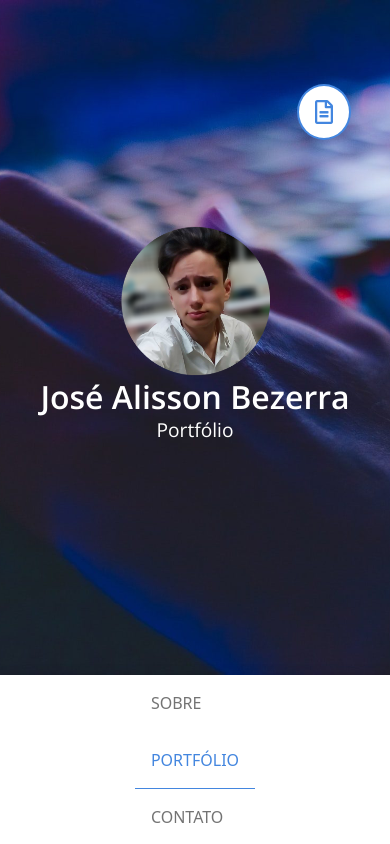
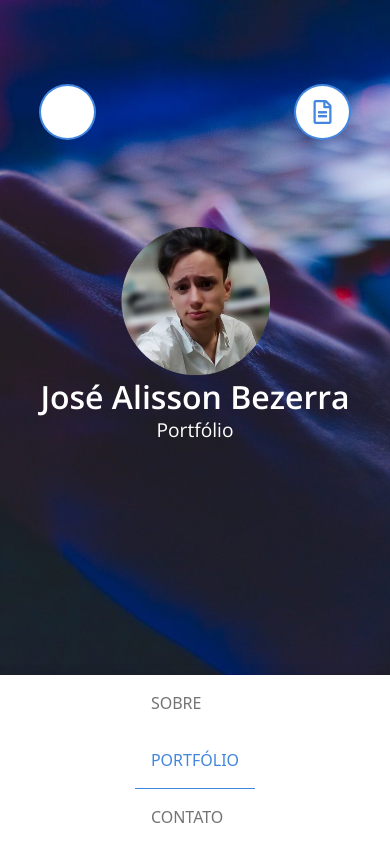
Before and after one commit to joseAllisson/portfolio-react, a React (Create React App) app in the folder frontend/: page / in a window 390 px wide. Shown: the top 844 px of the page. Built offline with nearby package versions, Linux system fonts and the light colour scheme.

Commit message:
Adicionado botão de rolagem

```diff
--- a/frontend/src/components/Header/index.js
+++ b/frontend/src/components/Header/index.js
@@ -13,9 +13,13 @@ function Header() {
     return (
         <header>
             <section className="header d-flex justify-content-center align-items-center">
-                <Link to="/cv" target="_blank" className="btn btn-docs" title="Currículo PDF">
-                    <i class="far fa-file-alt"></i>
+                <Link to="/cv" target="_blank" className="btn btn-header btn-docs" title="Currículo PDF">
+                    <i className="far fa-file-alt"></i>
                 </Link>
+
+                <a href="#section" className="btn btn-header btn-arrow-bottom">
+                    <i className="far fa-arrow-down"></i>
+                </a>
 
                 <div>
                     <img src={Profile} alt="Jose Alisson" className="profile-img" />
@@ -27,7 +31,7 @@ function Header() {
                 </div>
             </section>
 
-            <section className="navigation nav-shadow bg-white">
+            <section className="navigation nav-shadow bg-white" id="section">
 
                 <nav className="navbar-expand-lg navbar-light bg-white">
                     <div className="navbar-collapse">
--- a/frontend/src/components/Header/style.css
+++ b/frontend/src/components/Header/style.css
@@ -68,7 +68,8 @@
   width: 100%;
 }
 
-.btn-docs {
+.btn-header {
+  min-width: 57px;
   padding: 8px 16px;
   border-radius: 100%;
   font-size: 1.5rem;
@@ -76,20 +77,44 @@
   background-color: white;
   border: 2px solid #4386df;
   position: absolute;
-  top: 10%;
-  right: -30%;
 
-  animation: btn-docs 1s forwards;
+  animation: btn-header 1s forwards;
 }
 
-.btn-docs:hover {
+.btn-header:hover {
   color: white;
   background-color: #4386df;
 }
 
-@keyframes btn-docs {
+.btn-docs {
+  top: 10%;
+  right: -30%;
+}
+
+.btn-arrow-bottom {
+  top: 20%;
+  right: 100%;
+}
+
+@media (max-width: 768px) {
+  .btn-arrow-bottom {
+    top: 10%;
+    left: -30%;
+    animation: btn-header-mobile 1s forwards;
+  }
+}
+
+@keyframes btn-header {
   100% {
     transform: rotate(360deg);
     right: 10%;
   }
 }
+
+@keyframes btn-header-mobile {
+  100% {
+    transform: rotate(360deg);
+    top: 10%;
+    left: 10%;
+  }
+}
```
Also changed, not shown: 1 other file (tests, documents, lock files or other folders).
